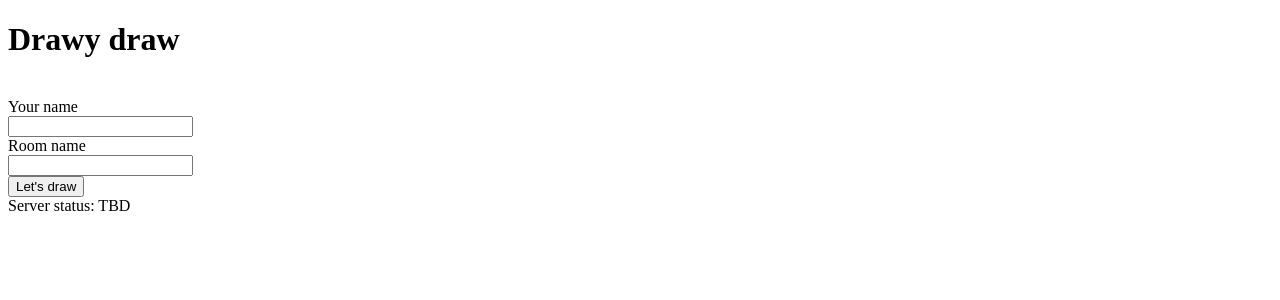
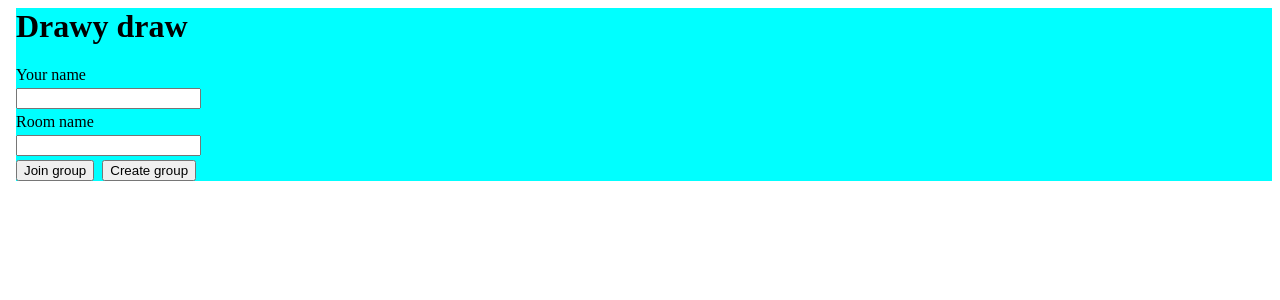
Before and after one commit to danbarragan/drawydraw, a React app in the folder client/: page / in a window 1280 px wide. Shown: the top 300 px of the page. Built offline with nearby package versions, Linux system fonts and the light colour scheme.

Commit message:
Client-side group selection

```diff
--- a/client/src/components/app/App.js
+++ b/client/src/components/app/App.jsx
@@ -1,10 +1,11 @@
 import React from 'react';
-import Login from '../login/Login'
+import Login from '../login/Login';
+import './App.css';
 
 function App() {
   return (
     <div className="App">
-      <Login/>
+      <Login />
     </div>
   );
 }
--- /dev/null
+++ b/client/src/components/login/Login.css
@@ -0,0 +1,15 @@
+.login {
+    background-color: aqua;
+    text-align: left;
+    margin-left: 0.5rem;
+}
+
+.login * {
+    display: block;
+    margin-top: 0.25rem;
+}
+
+.login button {
+    display: inline-block;
+    margin-right: 0.5rem;
+}
--- a/client/src/components/login/Login.js
+++ /dev/null
@@ -1,40 +0,0 @@
-import React from 'react';
-import axios from "axios";
-
-class Login extends React.Component {
-    constructor(props) {
-        super(props);
-        this.state = {serverStatus: "TBD"};
-        this.handleButtonClick = this.handleButtonClick.bind(this);
-    }
-
-    async handleButtonClick() {
-        const data = {kittens: "Five million"}
-        let response = null;
-        try {
-            response = await axios.post("api/echo", data)
-            if (data.kittens == response.data.kittens) {
-                this.setState({serverStatus: "happy"});
-            }
-        } catch (e) {
-            this.setState({serverStatus: `Sad: ${e}`})
-        }
-    }
-
-    render() {
-        return(
-            <div>
-                <h1>Drawy draw</h1><br />
-                <label>Your name</label><br />
-                <input type="text"></input><br />
-                <label>Room name</label><br />
-                <input type="text"></input><br />
-                <button onClick={this.handleButtonClick}>Let's draw</button><br />
-                <label>Server status: {this.state.serverStatus}</label>
-            </div>
-        );
-    }
-
-}
-
-export default Login;
--- /dev/null
+++ b/client/src/components/login/Login.jsx
@@ -0,0 +1,58 @@
+import React from 'react';
+import axios from 'axios';
+import './Login.css';
+
+class Login extends React.Component {
+  constructor(props) {
+    super(props);
+    this.state = { loginError: null };
+    this.handleJoinGroupClick = this.handleJoinGroupClick.bind(this);
+    this.handleCreateGroupClick = this.handleCreateGroupClick.bind(this);
+  }
+
+  async handleJoinGroupClick() {
+    const data = { kittens: 'Five million' };
+    let response = null;
+    try {
+      response = await axios.post('api/echo', data);
+      if (data.kittens === response.data.kittens) {
+        this.setState({ loginError: 'happy' });
+      }
+    } catch (e) {
+      this.setState({ loginError: `Sad: ${e}` });
+    }
+  }
+
+  async handleCreateGroupClick() {
+    const data = { kittens: 'Five million' };
+    let response = null;
+    try {
+      response = await axios.post('api/echo', data);
+      if (data.kittens === response.data.kittens) {
+        this.setState({ loginError: 'happy' });
+      }
+    } catch (e) {
+      this.setState({ loginError: `Sad: ${e}` });
+    }
+  }
+
+  render() {
+    const { loginError } = this.state;
+    return (
+      <div className="login">
+        <h1>Drawy draw</h1>
+        <label>Your name</label>
+        <input type="text" />
+        <label>Room name</label>
+        <input type="text" />
+        <button type="button" onClick={this.handleJoinGroupClick}>Join group</button>
+        <button type="button" onClick={this.handleCreateGroupClick}>Create group</button>
+        <label className="error">
+          {loginError}
+        </label>
+      </div>
+    );
+  }
+}
+
+export default Login;
--- a/client/src/index.js
+++ /dev/null
@@ -1,9 +0,0 @@
-import React from "react";
-import ReactDOM from "react-dom";
-
-import App from "./components/app/App";
-
-ReactDOM.render(
-  <App />,
-  document.getElementById('root')
-);
--- /dev/null
+++ b/client/src/index.jsx
@@ -0,0 +1,9 @@
+import React from 'react';
+import ReactDOM from 'react-dom';
+
+import App from './components/app/App';
+
+ReactDOM.render(
+  <App />,
+  document.getElementById('root'),
+);
--- a/client/webpack.config.js
+++ b/client/webpack.config.js
@@ -1,52 +1,52 @@
 const HtmlWebPackPlugin = require('html-webpack-plugin');
+
 const htmlWebpackPlugin = new HtmlWebPackPlugin({
   template: './src/index.html',
-  filename: './index.html'
+  filename: './index.html',
 });
 module.exports = {
   entry: [
     '@babel/polyfill',
-    './src/index.js',
+    './src/index.jsx',
   ],
   output: {
     filename: 'bundled.js',
-    path: __dirname + '/dist'
+    path: `${__dirname}/dist`,
   },
   devtool: 'source-map',
   module: {
     rules: [
       {
-        test: /\.js$/,
+        test: /\.jsx?$/,
+        resolve: { extensions: ['.js', '.jsx'] },
         exclude: /node_modules/,
         use: {
-          loader: "babel-loader"
-        }
+          loader: 'babel-loader',
+        },
       },
       {
         test: /\.css$/,
         use: [
           {
-            loader: "style-loader"
+            loader: 'style-loader',
           },
           {
-            loader: "css-loader",
+            loader: 'css-loader',
             options: {
-              modules: true,
+              modules: false,
               importLoaders: 1,
-              localIdentName: "[name]_[local]_[hash:base64]",
               sourceMap: true,
-              minimize: true
-            }
-          }
-        ]
-      }
-    ]
+            },
+          },
+        ],
+      },
+    ],
   },
   devServer: {
     historyApiFallback: true,
-    proxy: {'/api': 'http://localhost:3000'}
+    proxy: { '/api': 'http://localhost:3000' },
   },
   plugins: [
     htmlWebpackPlugin,
-  ]
+  ],
 };
```
Also changed, not shown: client/package.json (+19 -2 lines), client/.eslintrc.json (added), client/src/components/app/App.css (added), 1 other file (tests, documents, lock files or other folders).
